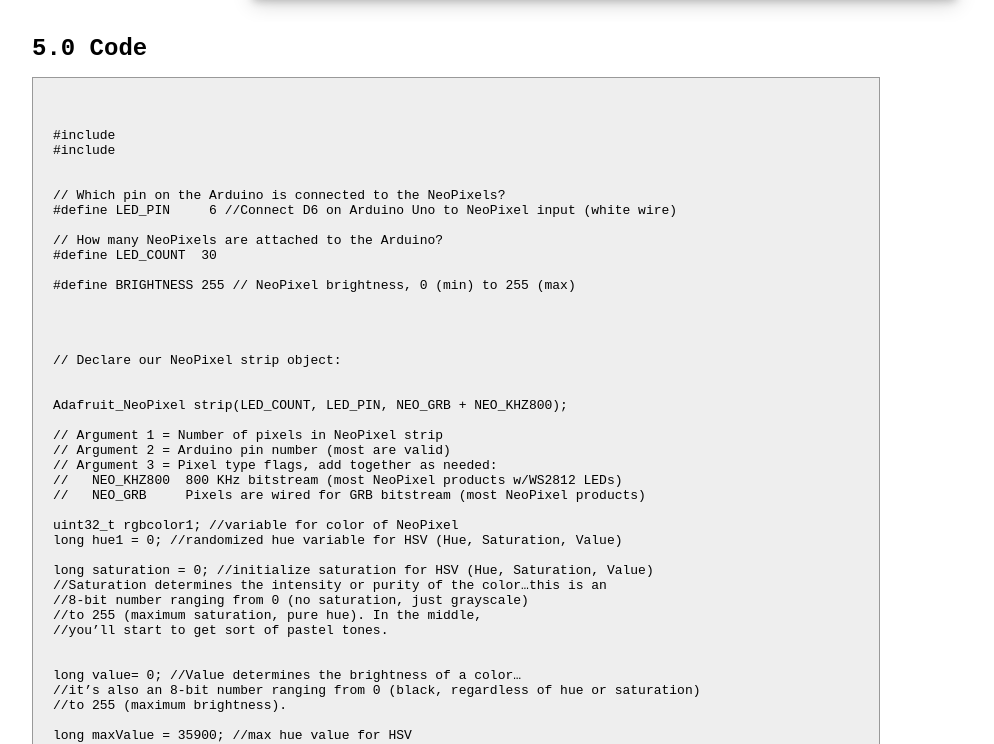
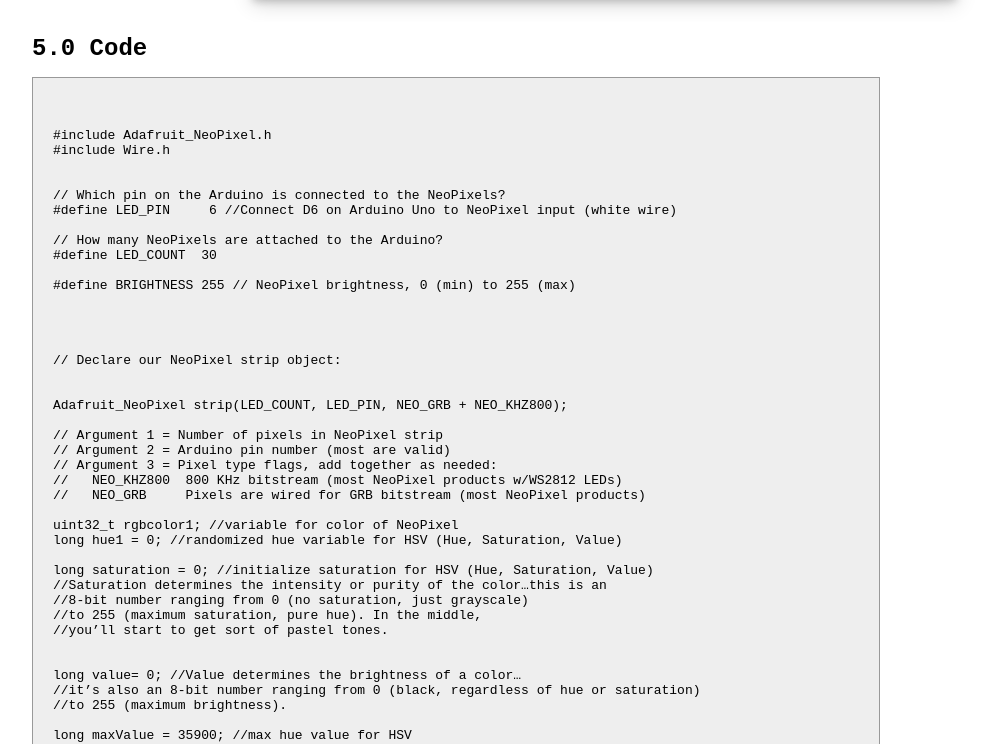
Before and after one commit to isabellaw5/isabellaw5.github.io, a plain HTML site: page Lights.html in a window 1280 px wide. Shown: the part 2576-3320 px from the top of the page, without its empty margins (32-1026 px from the left). Drawn offline with Linux system fonts and the light colour scheme.

Commit message:
Update Lights.html

```diff
--- a/Lights.html
+++ b/Lights.html
@@ -381,8 +381,8 @@ The following is a "smart" LED light strip. Each LED is individually addressable
 <pre>
   <code>
 
-#include <Adafruit_NeoPixel.h>
-#include <Wire.h>
+#include Adafruit_NeoPixel.h
+#include Wire.h
 
 
 // Which pin on the Arduino is connected to the NeoPixels?
```
